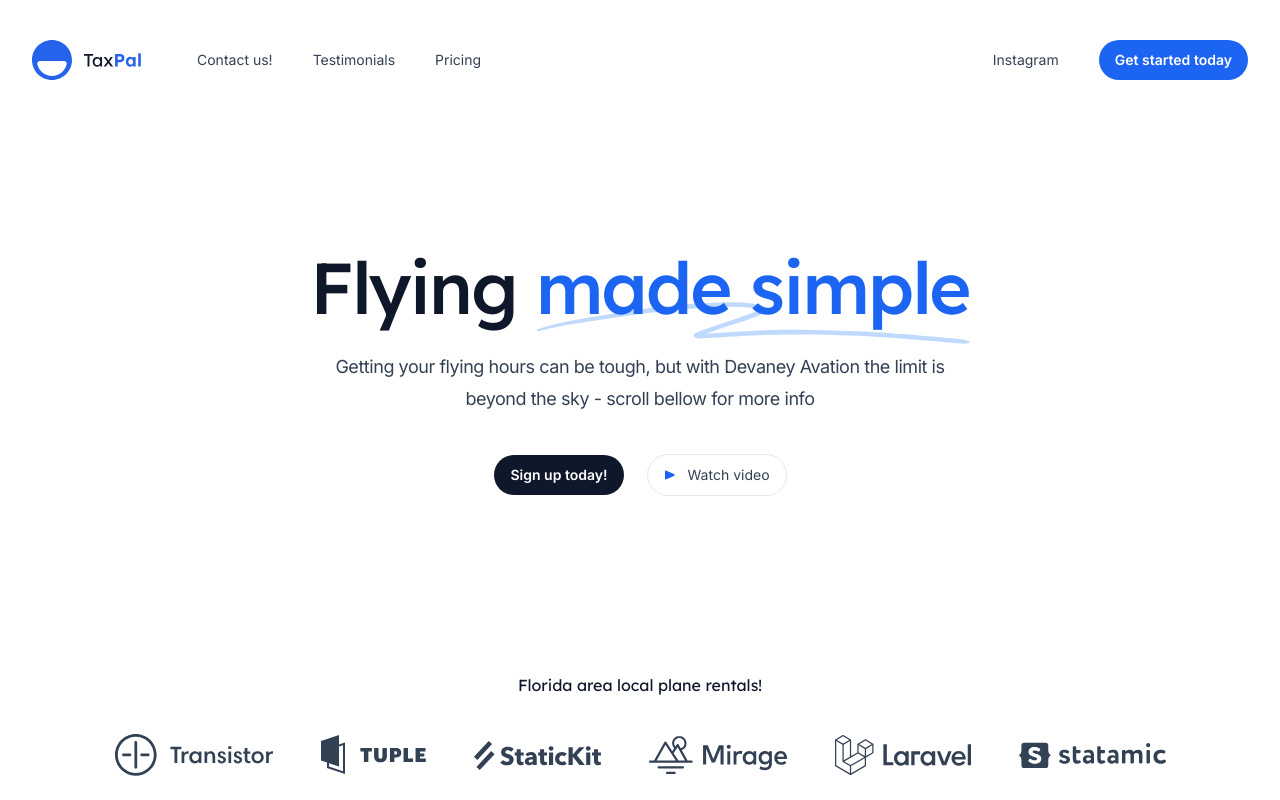
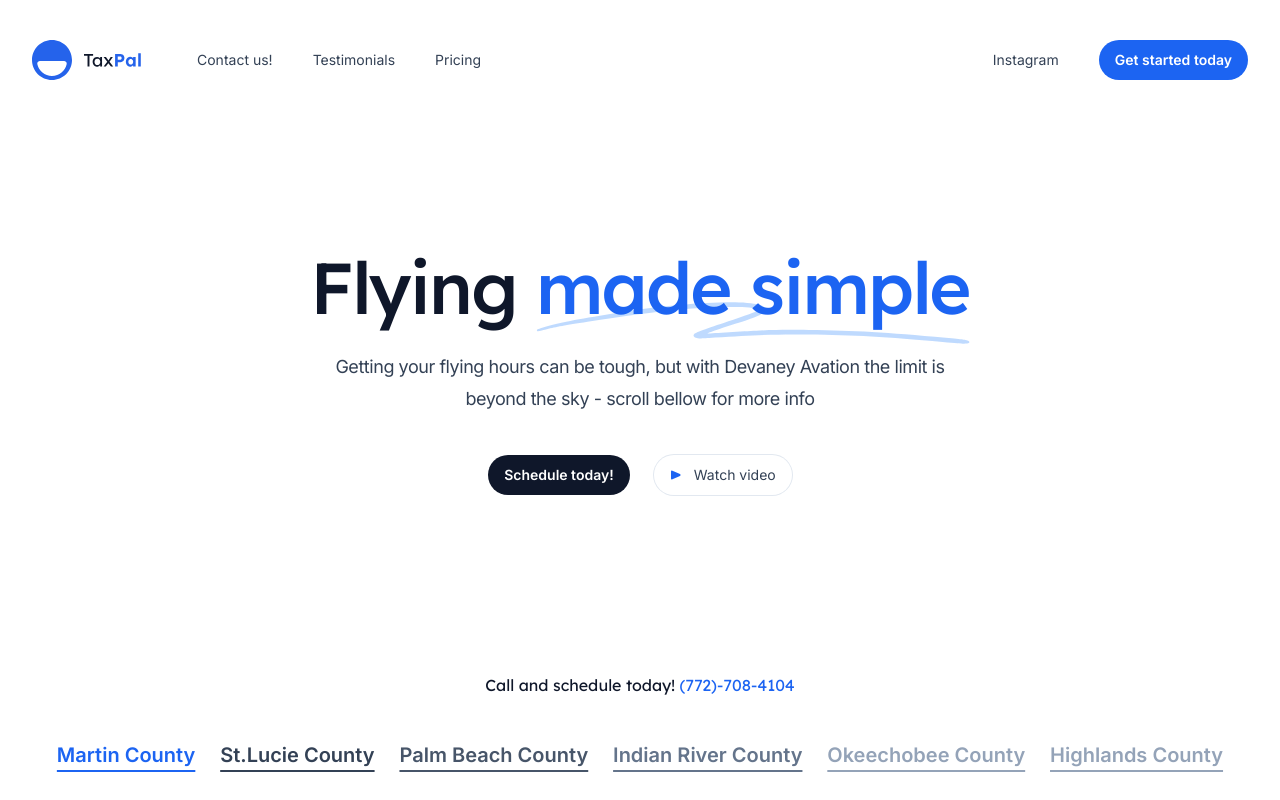
Before and after one commit to HunterBrennan1/devaviation, a Next.js app: page / in a window 1280 px wide. Shown: the top 800 px of the page. Built offline with nearby package versions, Linux system fonts and the light colour scheme.

Commit message:
replaced tech logos with county locations, replaced video

```diff
--- a/src/components/Hero.jsx
+++ b/src/components/Hero.jsx
@@ -31,9 +31,10 @@ export function Hero() {
         Getting your flying hours can be tough, but with Devaney Avation the limit is beyond the sky - scroll bellow for more info
       </p>
       <div className="mt-10 flex justify-center gap-x-6">
-        <Button href="/register">Sign up today!</Button>
+        <Button href="/register">Schedule today!</Button>
         <Button
-          href="https://www.youtube.com/watch?v=dQw4w9WgXcQ"
+          href="https://www.youtube.com/watch?v=oDiIO8SnRFM&ab_channel=Aaron%27sAirways"
+          target="_blank"
           variant="outline"
         >
           <svg
@@ -47,9 +48,29 @@ export function Hero() {
       </div>
       <div className="mt-36 lg:mt-44">
         <p className="font-display text-base text-slate-900">
-          Florida area local plane rentals!
+          Call and schedule today! <span className='text-blue-600'>(772)-708-4104</span>
         </p>
-        <ul
+        <div className='flex flex-row justify-evenly text-slate-900 text-xl font-semibold mt-10  flex-wrap'>
+        <ul className='text-blue-600 underline underline-offset-8 decoration-2'>
+          Martin County
+        </ul>
+        <ul className='text-slate-700 underline underline-offset-8 decoration-2'>
+          St.Lucie County
+        </ul>
+        <ul className='text-slate-600 underline underline-offset-8 decoration-2'>
+          Palm Beach County
+        </ul>
+        <ul className='text-slate-500 underline underline-offset-8 decoration-2'>
+          Indian River County
+        </ul>
+        <ul className='text-slate-400 underline underline-offset-8 decoration-2'>
+          Okeechobee County
+        </ul>
+        <ul className='text-slate-400 underline underline-offset-8 decoration-2'>
+          Highlands County
+        </ul>
+        </div>
+        {/* <ul
           role="list"
           className="mt-8 flex items-center justify-center gap-x-8 sm:flex-col sm:gap-x-0 sm:gap-y-10 xl:flex-row xl:gap-x-12 xl:gap-y-0"
         >
@@ -78,7 +99,7 @@ export function Hero() {
               </ul>
             </li>
           ))}
-        </ul>
+        </ul> */}
       </div>
     </Container>
   )
```
